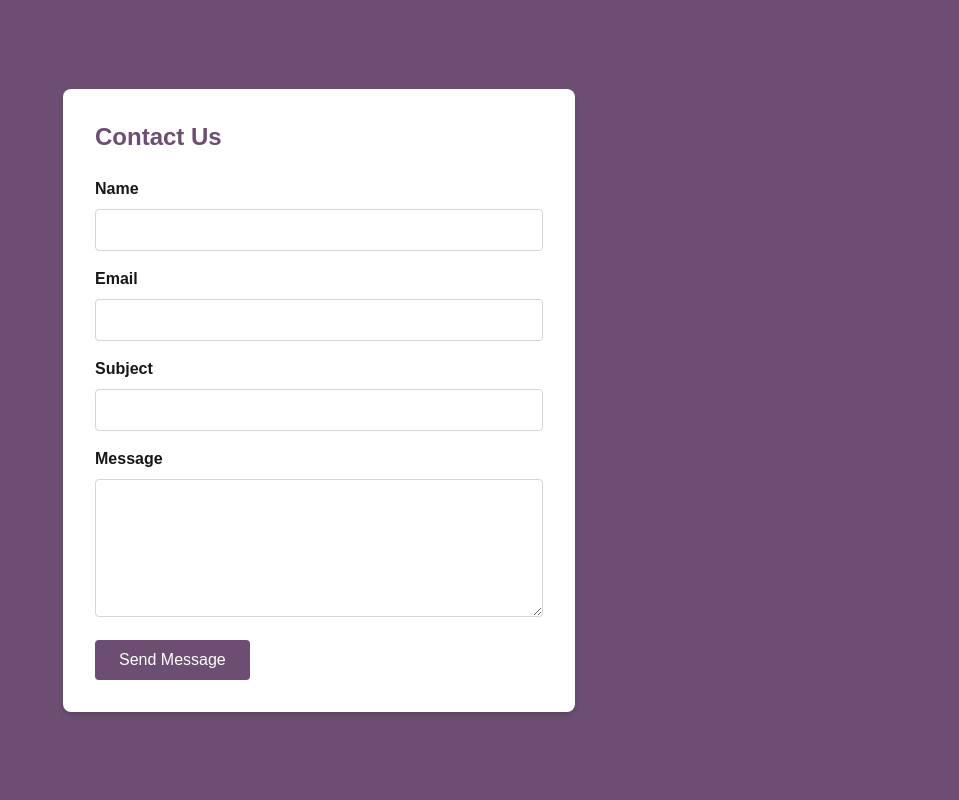
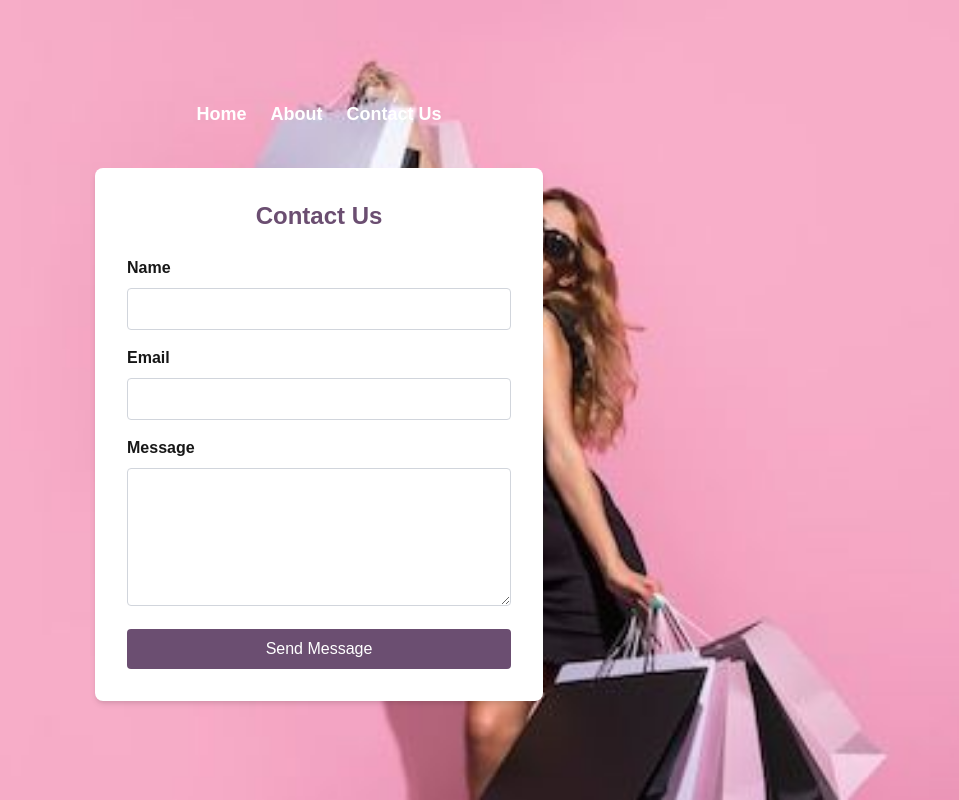
Before and after one commit to CharisM/Dress, a Next.js app: page /contact in a window 1280 px wide. Shown: the whole page, without its empty margins (321-1280 px from the left). Built offline with nearby package versions, Linux system fonts and the light colour scheme.

Commit message:
update project files

```diff
--- a/app/contact/page.tsx
+++ b/app/contact/page.tsx
@@ -1,11 +1,11 @@
 // pages/contact.tsx
+import Link from "next/link";
 import { useState } from "react";
 
 export default function Contact() {
   const [formData, setFormData] = useState({
     name: "",
     email: "",
-    subject: "",
     message: "",
   });
 
@@ -16,17 +16,28 @@ export default function Contact() {
   const handleSubmit = (e: React.FormEvent) => {
     e.preventDefault();
     console.log("Form submitted:", formData);
-    alert("Thank you! Your message has been sent.");
-    setFormData({ name: "", email: "", subject: "", message: "" });
+    alert("Salamat! Na-send na ang imong message.");
+    setFormData({ name: "", email: "", message: "" });
   };
 
   return (
-    <div className="min-h-screen flex items-center justify-center bg-[#6B4E71] p-6">
+    <div
+      className="min-h-screen bg-cover bg-center flex flex-col items-center justify-center"
+      style={{ backgroundImage: "url('/bgpic.jpg')" }}
+    >
+      {/* Navigation */}
+      <nav className="flex gap-6 mb-10 text-white font-semibold text-lg">
+        <Link href="/">Home</Link>
+        <Link href="/about">About</Link>
+        <Link href="/contact">Contact Us</Link>
+      </nav>
+
+      {/* Contact Form */}
       <form
         onSubmit={handleSubmit}
-        className="bg-white p-8 rounded-lg shadow-md w-full max-w-lg"
+        className="bg-white p-8 rounded-lg shadow-md w-full max-w-md"
       >
-        <h2 className="text-2xl font-bold mb-6 text-[#6B4E71]">Contact Us</h2>
+        <h2 className="text-2xl font-bold mb-6 text-[#6B4E71] text-center">Contact Us</h2>
 
         <label className="block mb-2 font-semibold">Name</label>
         <input
@@ -48,15 +59,6 @@ export default function Contact() {
           required
         />
 
-        <label className="block mb-2 font-semibold">Subject</label>
-        <input
-          type="text"
-          name="subject"
-          value={formData.subject}
-          onChange={handleChange}
-          className="w-full border border-gray-300 rounded px-3 py-2 mb-4"
-        />
-
         <label className="block mb-2 font-semibold">Message</label>
         <textarea
           name="message"
@@ -69,7 +71,7 @@ export default function Contact() {
 
         <button
           type="submit"
-          className="bg-[#6B4E71] text-white px-6 py-2 rounded hover:bg-[#563758]"
+          className="bg-[#6B4E71] text-white px-6 py-2 rounded hover:bg-[#563758] w-full"
         >
           Send Message
         </button>
```
